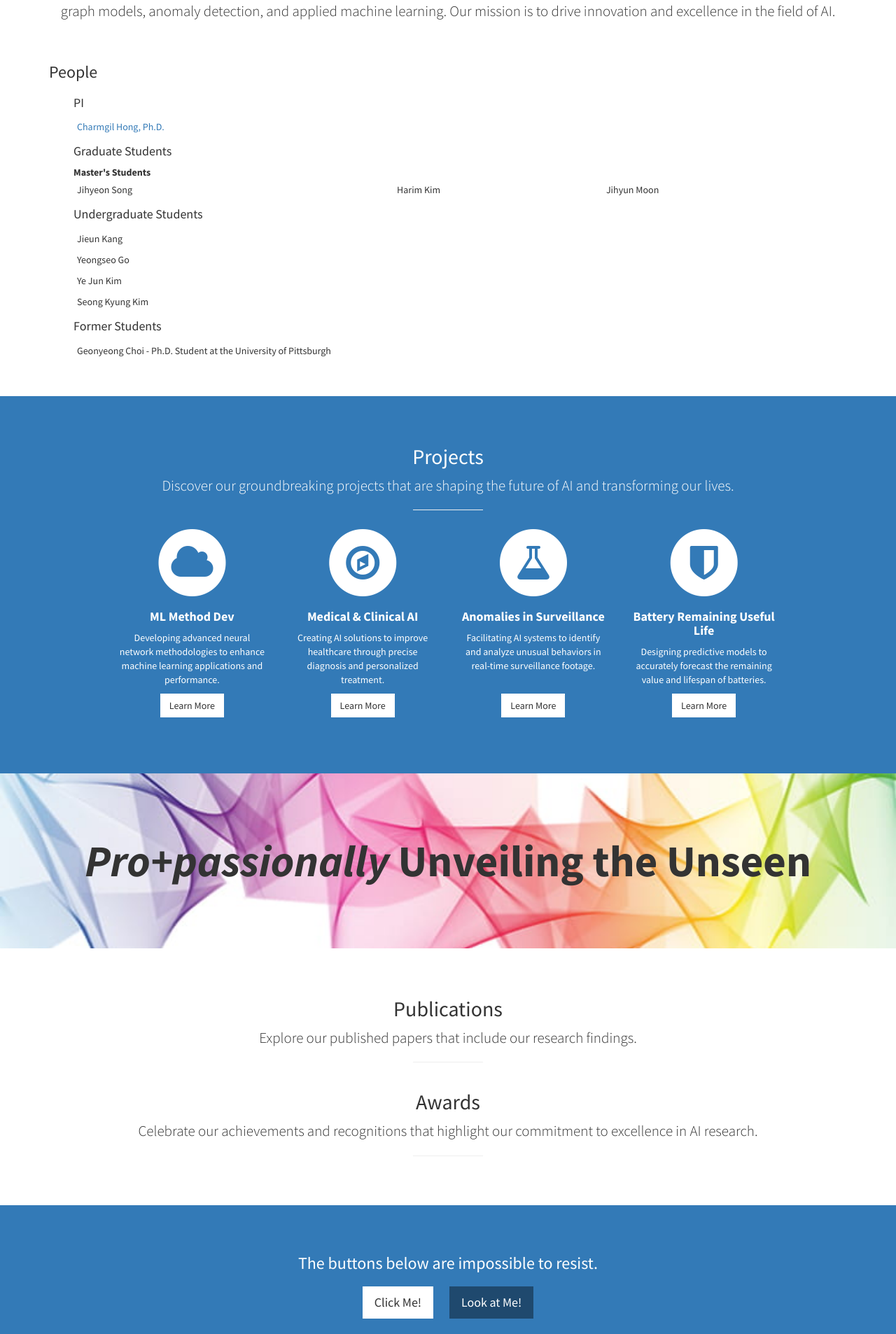
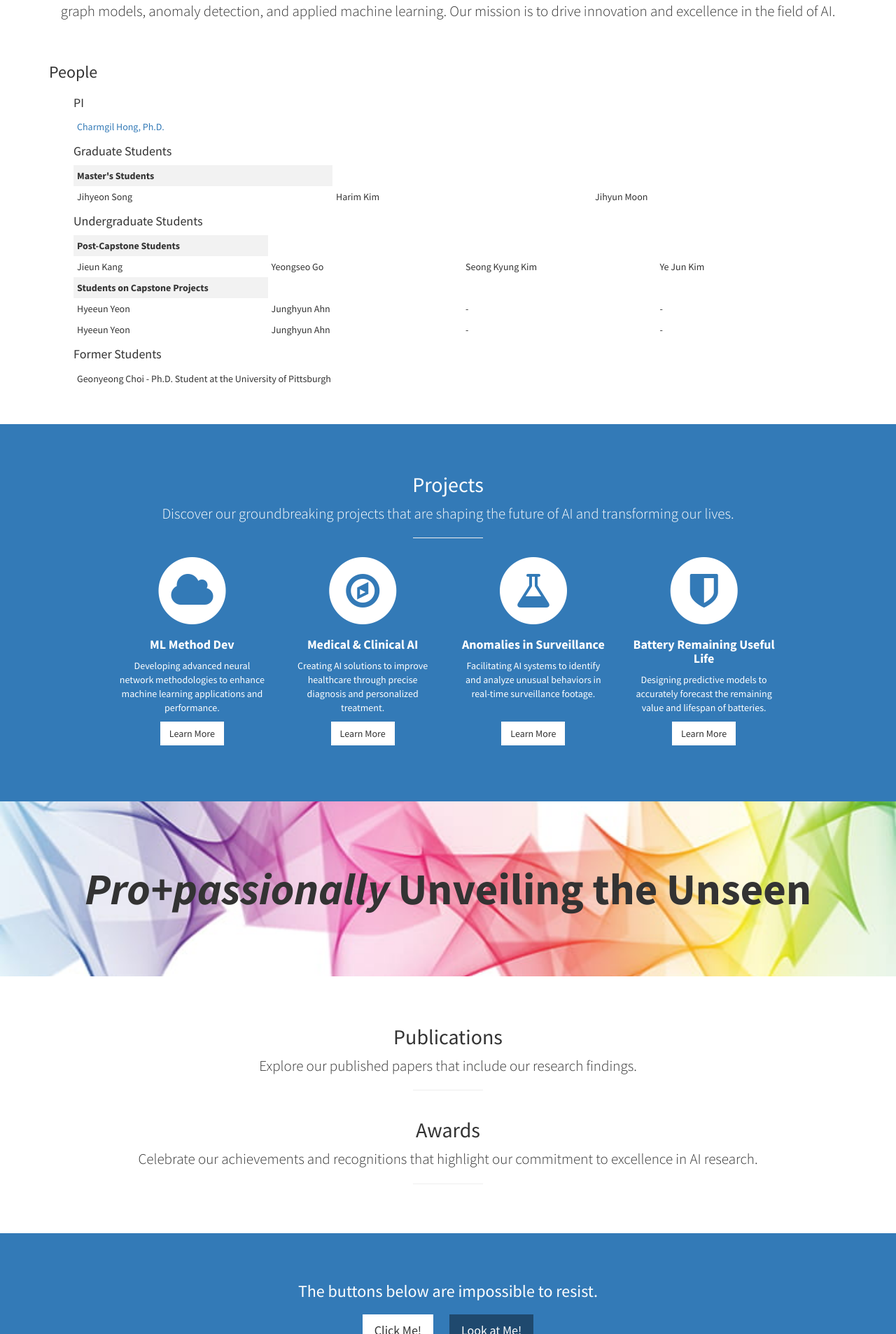
Before and after one commit to nth221/nth221.github.io, a Jekyll site: the page built from index.html, in a window 1280 px wide. Shown: the part 981-2887 px from the top of the page at 70% size. Built offline with Jekyll 4.4.1, drawn with Linux system fonts in a browser that asks for light colours.

Commit message:
modified:   _includes/about.html 	modified:   css/stylish-portfolio.css

```diff
--- a/_includes/about.html
+++ b/_includes/about.html
@@ -30,9 +30,9 @@
               <th>Master's Students</th>
             </tr>
             <tr>
-              <td>Jihyeon Song</td>
-              <td>Harim Kim</td>
-              <td>Jihyun Moon</td>
+              <td width="192">Jihyeon Song</td>
+              <td width="192">Harim Kim</td>
+              <td width="192">Jihyun Moon</td>
             </tr>
           </table>
 
@@ -40,16 +40,28 @@
           <h4>Undergraduate Students</h4>
           <table class="people-table">
             <tr>
-              <td>Jieun Kang</td>
+              <th>Post-Capstone Students</th>
             </tr>
             <tr>
-              <td>Yeongseo Go</td>
+              <td width="192">Jieun Kang</td>
+              <td width="192">Yeongseo Go</td>
+              <td width="192">Seong Kyung Kim</td>
+              <td width="192">Ye Jun Kim</td>
             </tr>
             <tr>
-              <td>Ye Jun Kim</td>
+              <th>Students on Capstone Projects</th>
             </tr>
             <tr>
-              <td>Seong Kyung Kim</td>
+              <td width="192">Hyeeun Yeon</td>
+              <td width="192">Junghyun Ahn</td>
+              <td width="192">-</td>
+              <td width="192">-</td>
+            </tr>
+            <tr>
+              <td width="192">Hyeeun Yeon</td>
+              <td width="192">Junghyun Ahn</td>
+              <td width="192">-</td>
+              <td width="192">-</td>
             </tr>
           </table>
 
--- a/css/stylish-portfolio.css
+++ b/css/stylish-portfolio.css
@@ -175,11 +175,17 @@ hr.small {
     margin-right: auto;
 }
 
+.people-table th,
 .people-table td {
     border: none;
     padding: 5px;
     text-align: left;
 }
+
+.people-table th {
+    background-color: #f2f2f2;
+}
+
 
 /* Projects */
 
```
